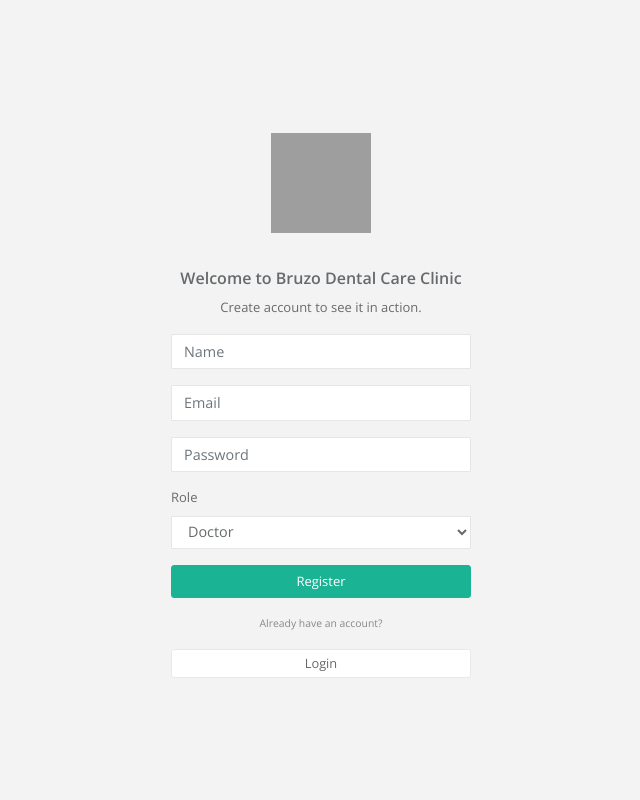
After one commit to adrianpura/bruzo, a PHP site: page /admin/register.php in a window 1280 px wide. The commit adds this page. Shown: the whole page, without its empty margins (319-959 px from the left). Run offline with PHP 8.4, Linux system fonts and the light colour scheme; grey boxes are pictures that could not be loaded.

Commit message:
update login and register

```diff
--- a/admin/patient.php
+++ b/admin/patient.php
@@ -104,12 +104,11 @@
                                                     </div>
                                                     <div class="form-group">
                                                         <label for="contact">Contact Number</label>
-                                                        <input type="text" placeholder="Contact Number" class="form-control"  rows="5"  name="contact">
+                                                        <input type="text" placeholder="Contact Number" class="form-control" rows="5" name="contact">
                                                     </div>
                                                     <button class="btn btn-sm btn-primary float-right m-t-n-xs" type="submit"><strong>Add Patient</strong></button>
                                             </div>
                                             </form>
-                                        </div>
                                         </div>
                                     </div>
                                 </div>
@@ -165,6 +164,8 @@
                                         </tbody>
                                     </table>
                                 </div>
+                            </div>
+
                         </div>
                     </div>
                 </div>
--- /dev/null
+++ b/admin/register.php
@@ -0,0 +1,66 @@
+<!DOCTYPE html>
+<html>
+<head>
+    <meta charset="utf-8">
+    <meta name="viewport" content="width=device-width, initial-scale=1.0">
+
+    <title>Bruzo Admin | Register</title>
+
+    <link href="css/bootstrap.min.css" rel="stylesheet">
+    <link href="font-awesome/css/font-awesome.css" rel="stylesheet">
+    <link href="css/plugins/iCheck/custom.css" rel="stylesheet">
+    <link href="css/animate.css" rel="stylesheet">
+    <link href="css/style.css" rel="stylesheet">
+</head>
+
+<body class="gray-bg">
+    <div class="middle-box text-center loginscreen   animated fadeInDown">
+        <div>
+            <div>
+                <h1 class="logo-name"><img src="../assets/img/bruzo.png" alt="" width="100" height="100"></h1>
+            </div>
+            <h3>Welcome to Bruzo Dental Care Clinic</h3>
+            <p>Create account to see it in action.</p>
+            <form class="m-t" role="form" action="login.php">
+                <div class="form-group">
+                    <input type="text" class="form-control" placeholder="Name" required="">
+                </div>
+                <div class="form-group">
+                    <input type="email" class="form-control" placeholder="Email" required="">
+                </div>
+                <div class="form-group">
+                    <input type="password" class="form-control" placeholder="Password" required="">
+                </div>
+                <div class="form-group text-left">
+                    <label for="account" class="text-left">Role</label>
+                    <select class="form-control m-b" name="account">
+                        <option>Doctor</option>
+                        <option>Dentist</option>
+                        <option>Admin</option>
+                    </select>
+                </div>
+                <button type="submit" class="btn btn-primary block full-width m-b">Register</button>
+
+                <p class="text-muted text-center"><small>Already have an account?</small></p>
+                <a class="btn btn-sm btn-white btn-block" href="login.php">Login</a>
+            </form>
+        </div>
+    </div>
+
+    <!-- Mainly scripts -->
+    <script src="js/jquery-3.1.1.min.js"></script>
+    <script src="js/popper.min.js"></script>
+    <script src="js/bootstrap.js"></script>
+    <!-- iCheck -->
+    <script src="js/plugins/iCheck/icheck.min.js"></script>
+    <script>
+        $(document).ready(function() {
+            $('.i-checks').iCheck({
+                checkboxClass: 'icheckbox_square-green',
+                radioClass: 'iradio_square-green',
+            });
+        });
+    </script>
+</body>
+
+</html>
--- a/include/header.php
+++ b/include/header.php
@@ -57,8 +57,8 @@
                         echo '<li><a href="logout.php" class="btn-logout"><i class="bi bi-door-closed-fill" style="font-size:18px;"></i>&nbspLogout</a></li>';
                     }
                     else{
-                        echo '<li><a href="login.php" class="btn-login"><i class="bi bi-door-open-fill" style="font-size:18px;"></i>&nbspLogin</a></li>';
-                        echo '<li><a href="register.php" class="btn-login"><i class="bi bi-person-check-fill" style="font-size:18px;"></i>&nbspRegister</a></li>';
+                        echo '<li><a href="admin/login.php" class="btn-login"><i class="bi bi-door-open-fill" style="font-size:18px;"></i>&nbspLogin</a></li>';
+                        echo '<li><a href="admin/register.php" class="btn-login"><i class="bi bi-person-check-fill" style="font-size:18px;"></i>&nbspRegister</a></li>';
                     }
                     ?>
                 </ul>
```
Also changed, not shown: admin/login.php (added, +45 -0 lines). Lines whose indentation alone changed are shown as unchanged.
